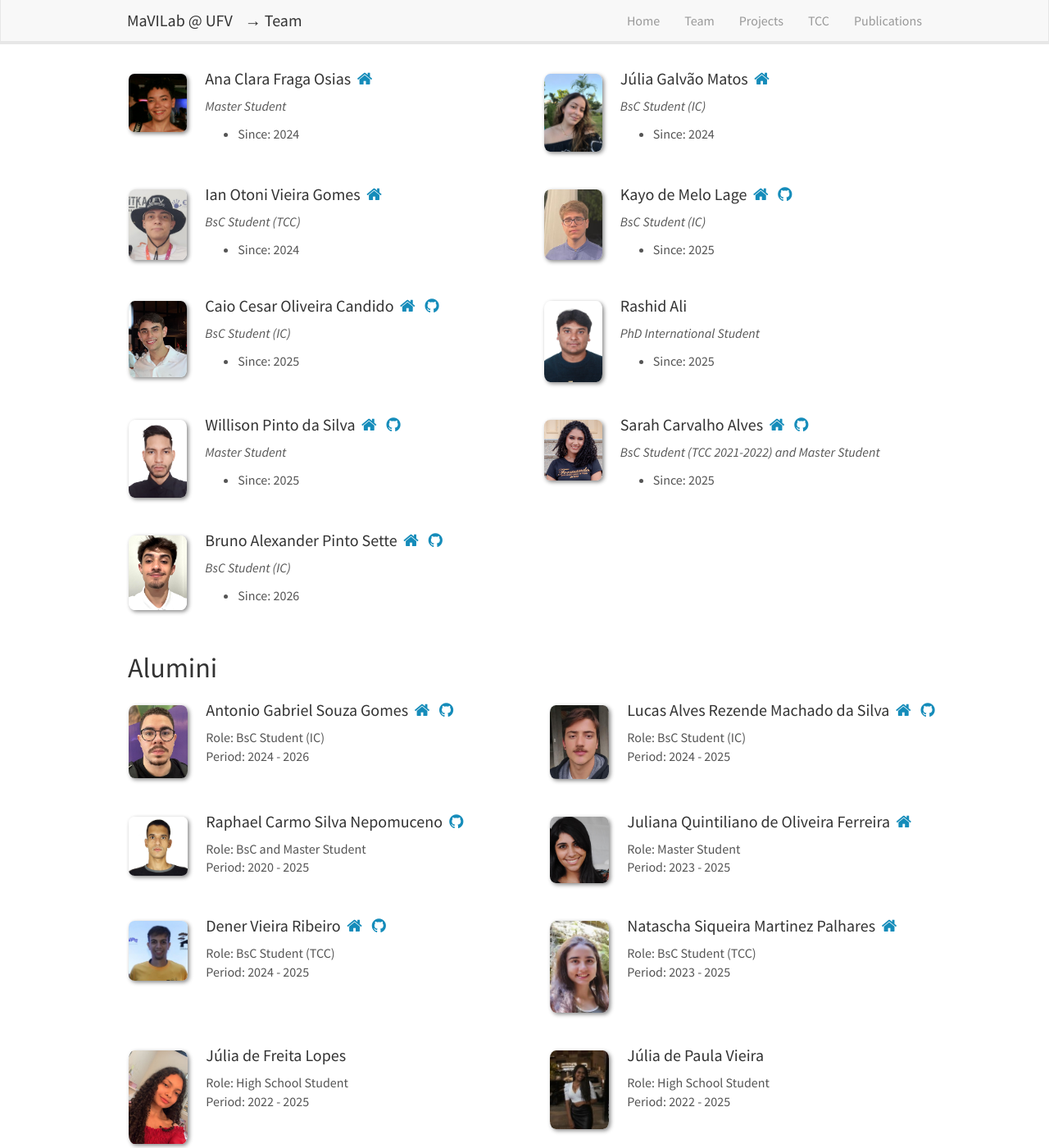
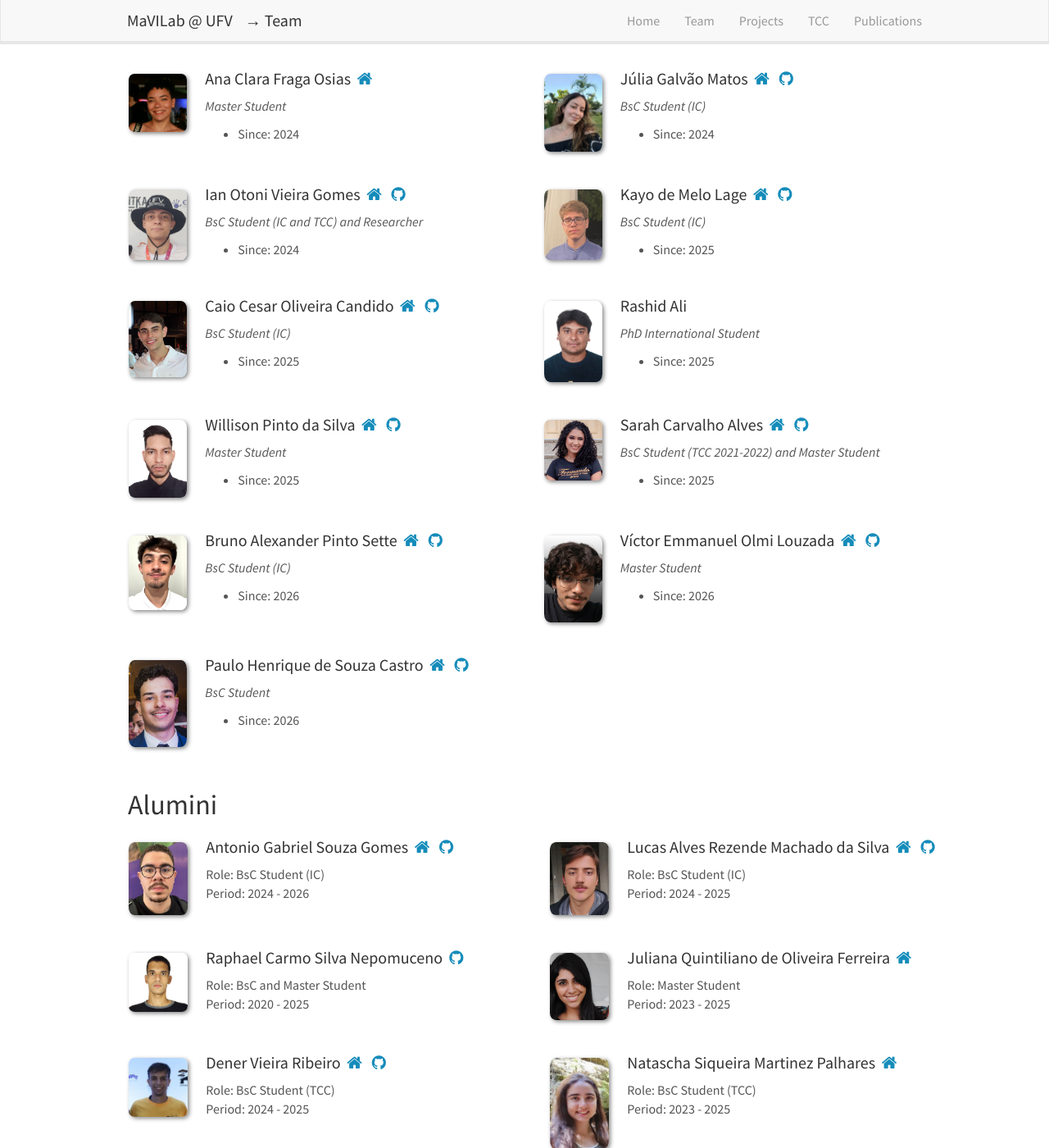
Before and after one commit to MaVILab-UFV/mavilab-ufv.github.io, a Jekyll site: the page built from _pages/team.md, in a window 1280 px wide and 1400 px high, scrolled down 882 px. Shown: the whole window at 82% size. Built offline with Jekyll 4.4.1, drawn with Linux system fonts in a browser that asks for light colours; nearby versions of some CDN libraries.

Commit message:
Update GitHub links and add new students

```diff
--- a/_data/students_list.yml
+++ b/_data/students_list.yml
@@ -29,7 +29,7 @@
     since: 2024
     until:
     homepage: www.linkedin.com/in/júliag-matos
-    github:
+    github: https://github.com/jucalia
     level: BsC Student (IC)
 
   - name: Ian Otoni Vieira Gomes
@@ -37,8 +37,8 @@
     since: 2024
     until:
     homepage: http://www.linkedin.com/in/ian-otoni
-    github:
-    level: BsC Student (TCC)
+    github: https://github.com/IanOtoni
+    level: BsC Student (IC and TCC) and Researcher
 
   - name: Kayo de Melo Lage
     photo: kayo-lage.jpeg
@@ -87,6 +87,22 @@
     homepage: https://www.linkedin.com/in/brunosette-
     github: https://github.com/brunosettee
     level: BsC Student (IC)
+
+  - name: Víctor Emmanuel Olmi Louzada
+    photo: victor_louzada.png
+    since: 2026
+    until:
+    homepage: https://www.linkedin.com/in/victor-emmanuel-louzada
+    github: https://github.com/Victorlolmi
+    level: Master Student
+
+  - name: Paulo Henrique de Souza Castro
+    photo: paulo_castro.png
+    since: 2026
+    until:
+    homepage: https://www.linkedin.com/in/paulo-henrique-de-souza-castro-30a85b28a/
+    github: https://github.com/Dev-PHSC
+    level: BsC Student
 
 - type: Alumini
   list:
```
